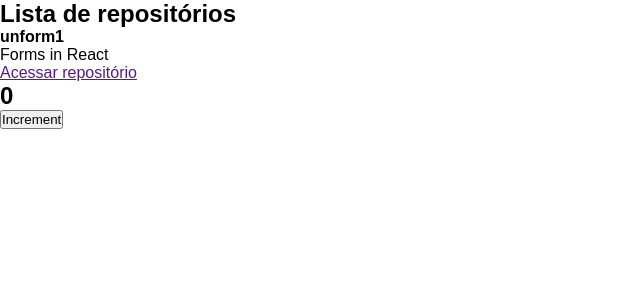
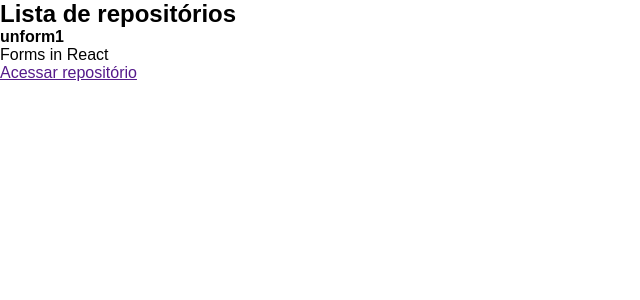
Before and after one commit to PedroXA/Ignite-reactjs-rocketseat, a React app in the folder 1-GITHUB-EXPLORER/: page / in a window 1280 px wide. Shown: the top 300 px of the page, without its empty margins (0-640 px from the left). Built offline with nearby package versions, Linux system fonts and the light colour scheme.

Commit message:
retirada do counter

```diff
--- a/1-GITHUB-EXPLORER/src/App.jsx
+++ b/1-GITHUB-EXPLORER/src/App.jsx
@@ -1,5 +1,4 @@
 import "../styles/global.scss";
-import { Counter } from "./components/Counter";
 import { RepositoryList } from "./components/RepositoryList";
 
 export function App() {
@@ -8,7 +7,6 @@ export function App() {
   return (
     <>
       <RepositoryList />
-      <Counter />
     </>
   );
 }
```
